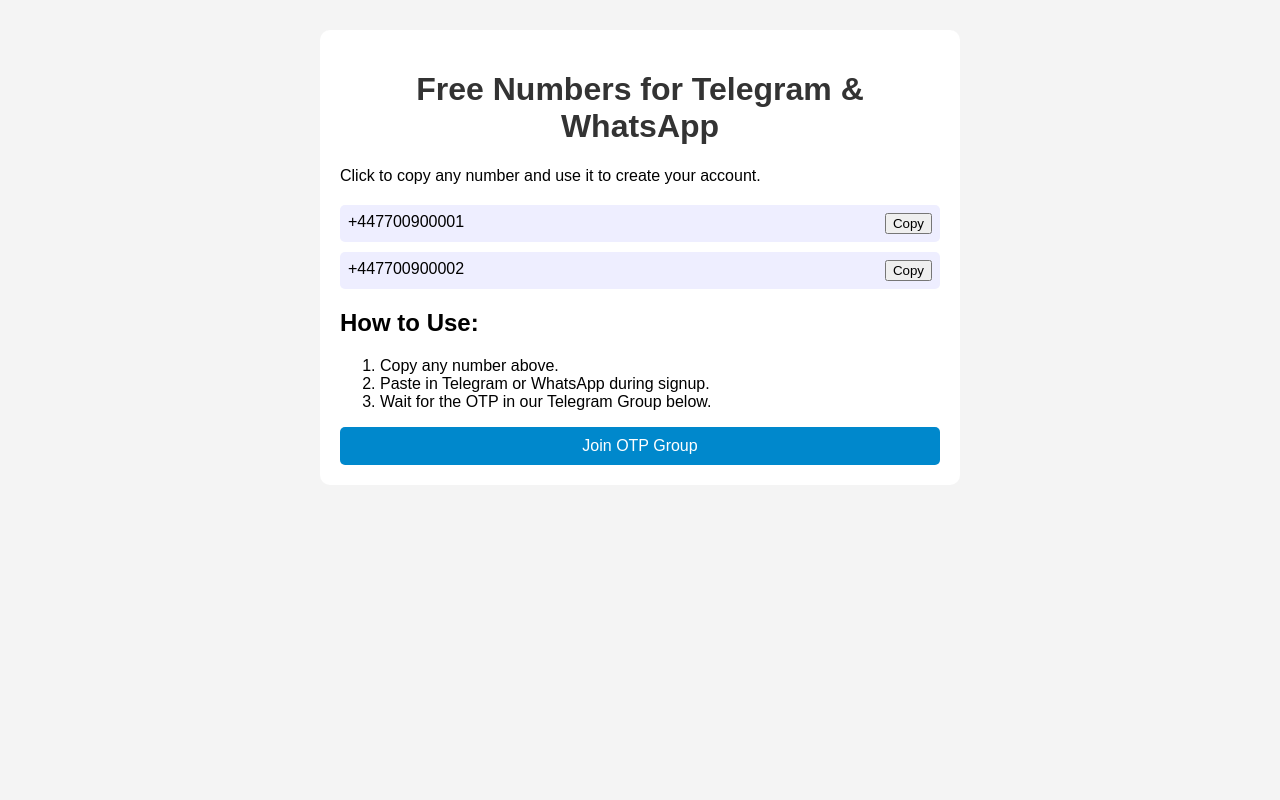
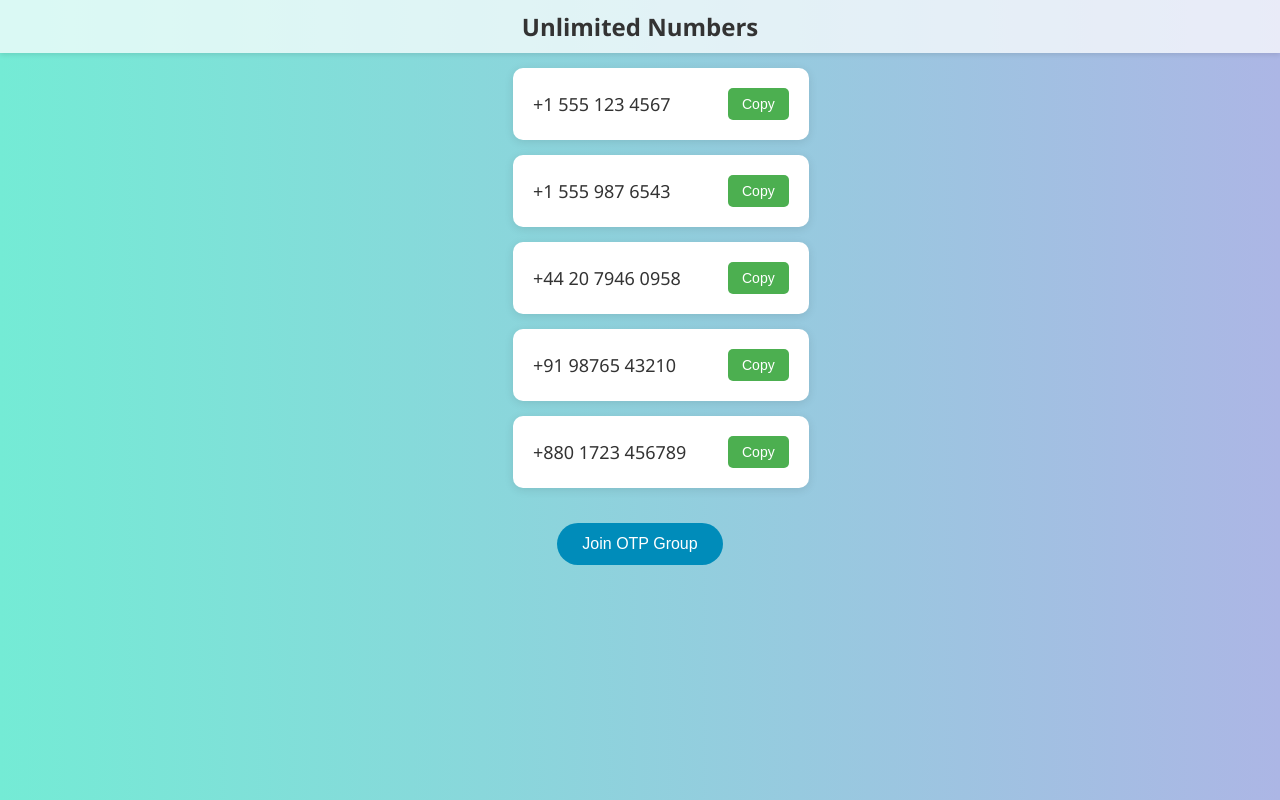
Before and after one commit to AmranHasan/EZ_unlimited_number, a plain HTML site: page index.html in a window 1280 px wide. Drawn offline with Linux system fonts and the light colour scheme.

Commit message:
Add files via upload

```diff
--- a/index.html
+++ b/index.html
@@ -1,40 +1,128 @@
-
 <!DOCTYPE html>
 <html lang="en">
 <head>
-  <meta charset="UTF-8" />
-  <meta name="viewport" content="width=device-width, initial-scale=1.0"/>
-  <title>Free Telegram/WhatsApp Numbers</title>
-  <link rel="stylesheet" href="style.css"/>
+    <meta charset="UTF-8">
+    <meta name="viewport" content="width=device-width, initial-scale=1.0">
+    <title>Unlimited Numbers | EZ</title>
+    <style>
+        body {
+            font-family: 'Segoe UI', Tahoma, Geneva, Verdana, sans-serif;
+            background: linear-gradient(to right, #74ebd5, #acb6e5);
+            margin: 0;
+            padding: 0;
+            display: flex;
+            flex-direction: column;
+            align-items: center;
+            min-height: 100vh;
+        }
+        header {
+            background-color: #ffffffbb;
+            width: 100%;
+            padding: 10px 0;
+            text-align: center;
+            box-shadow: 0 2px 5px rgba(0,0,0,0.1);
+        }
+        header h1 {
+            margin: 0;
+            font-size: 24px;
+            color: #333;
+        }
+        .number-box {
+            background: #fff;
+            border-radius: 10px;
+            margin: 15px;
+            padding: 20px;
+            width: 90%;
+            max-width: 400px;
+            box-shadow: 0 2px 10px rgba(0,0,0,0.1);
+            display: flex;
+            justify-content: space-between;
+            align-items: center;
+        }
+        .number {
+            font-size: 18px;
+            color: #333;
+        }
+        button.copy-btn {
+            background: #4CAF50;
+            border: none;
+            color: white;
+            padding: 8px 14px;
+            border-radius: 5px;
+            cursor: pointer;
+            font-size: 14px;
+            transition: background 0.3s;
+        }
+        button.copy-btn:hover {
+            background: #45a049;
+        }
+        .join-btn {
+            margin: 20px;
+            padding: 12px 25px;
+            background-color: #008CBA;
+            color: white;
+            font-size: 16px;
+            border: none;
+            border-radius: 30px;
+            cursor: pointer;
+            transition: background 0.3s;
+        }
+        .join-btn:hover {
+            background-color: #007bb5;
+        }
+    </style>
 </head>
 <body>
-  <div class="container">
-    <h1>Free Numbers for Telegram & WhatsApp</h1>
-    <p>Click to copy any number and use it to create your account.</p>
 
-    <div class="number-list">
-      <div class="number-item">
-        <span class="number">+447700900001</span>
-        <button onclick="copyText('+447700900001')">Copy</button>
-      </div>
-      <div class="number-item">
-        <span class="number">+447700900002</span>
-        <button onclick="copyText('+447700900002')">Copy</button>
-      </div>
-    </div>
+<header>
+    <h1>Unlimited Numbers</h1>
+</header>
 
-    <div class="guide">
-      <h2>How to Use:</h2>
-      <ol>
-        <li>Copy any number above.</li>
-        <li>Paste in Telegram or WhatsApp during signup.</li>
-        <li>Wait for the OTP in our Telegram Group below.</li>
-      </ol>
-    </div>
+<div id="numberList">
+    <!-- Numbers will appear here -->
+</div>
 
-    <a class="join-btn" href="https://t.me/EarningZone20266" target="_blank">Join OTP Group</a>
-  </div>
+<a href="https://t.me/EarningZone20266" target="_blank">
+    <button class="join-btn">Join OTP Group</button>
+</a>
 
-  <script src="script.js"></script>
+<script>
+    const numbers = [
+        "+1 555 123 4567",
+        "+1 555 987 6543",
+        "+44 20 7946 0958",
+        "+91 98765 43210",
+        "+880 1723 456789"
+    ];
+
+    const numberList = document.getElementById('numberList');
+
+    numbers.forEach(num => {
+        const box = document.createElement('div');
+        box.className = 'number-box';
+
+        const number = document.createElement('div');
+        number.className = 'number';
+        number.innerText = num;
+
+        const btn = document.createElement('button');
+        btn.className = 'copy-btn';
+        btn.innerText = 'Copy';
+        btn.onclick = () => {
+            navigator.clipboard.writeText(num).then(() => {
+                btn.innerText = 'Copied!';
+                setTimeout(() => {
+                    btn.innerText = 'Copy';
+                }, 1500);
+            });
+        };
+
+        box.appendChild(number);
+        box.appendChild(btn);
+
+        numberList.appendChild(box);
+    });
+</script>
+
 </body>
 </html>
```
